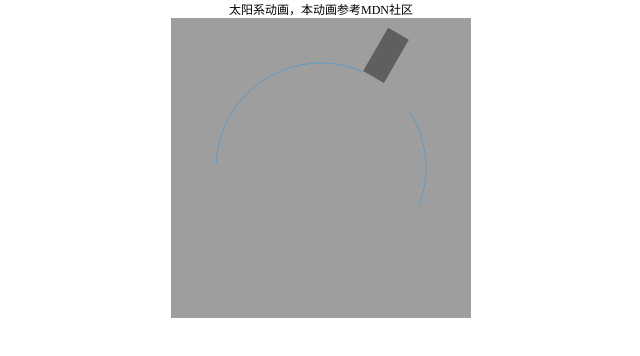
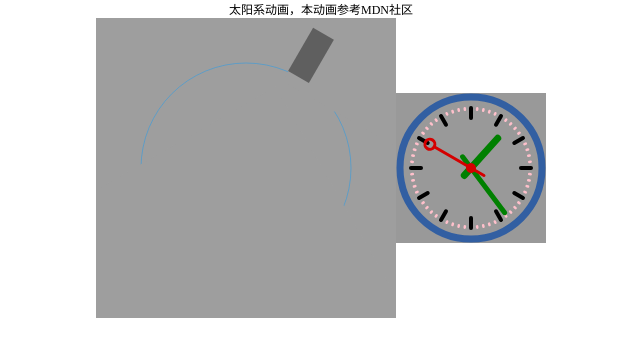
Before and after one commit to fanerge/canvas_solar_system, a plain HTML site: page index.html in a window 1280 px wide. Shown: the whole page, without its empty margins (319-959 px from the left). Drawn offline with Linux system fonts and the light colour scheme.

Commit message:
第一次命令提交代码

```diff
--- a/index.html
+++ b/index.html
@@ -18,12 +18,16 @@
 		justify-content: center;
 		align-items: center;
 	}
+		#canvas1 {
+			background: #999;;
+		}
 	</style>
 </head>
 <body>
 <p class="title">太阳系动画，本动画参考MDN社区</p>
 <div id="container">
 	<canvas id="canvas" width="300" height="300">不支持吗？换换其他浏览器试试呢...</canvas>
+	<canvas id="canvas1" width="150" height="150">不支持吗？换换其他浏览器试试呢...</canvas>
 </div>
 <script src='./js/cube.js'>
 </script>
--- a/js/cube.js
+++ b/js/cube.js
@@ -1,7 +1,115 @@
 window.onload = () => {
+
+  // 初始第一个动画
+  init();
+  // 初始第二动画
+  window.requestAnimationFrame(clock);
+}
+
 var sun = new Image();
 var moon = new Image();
 var earth = new Image();
+function clock(){
+  var now = new Date();
+  var ctx = document.getElementById('canvas1').getContext('2d');
+  ctx.save();
+  ctx.clearRect(0,0,150,150); // 每次清理画布
+  ctx.translate(75,75); // 将canvas远点移动到中心
+  ctx.scale(0.5,0.5); // 缩小canvas
+  ctx.rotate(-Math.PI/2);
+  ctx.strokeStyle = "green";
+  ctx.fillStyle = "white";
+  ctx.lineWidth = 8;
+  ctx.lineCap = "round"; // 端点圆润
+
+  // Hour marks
+  ctx.save();
+  ctx.strokeStyle = "black";
+  // 画出12小时
+  for (var i=0;i<12;i++){
+    ctx.beginPath();
+    ctx.rotate(Math.PI/6);
+    ctx.moveTo(100,0);
+    ctx.lineTo(120,0);
+    ctx.stroke();
+  }
+  ctx.restore();
+
+  // Minute marks
+  ctx.save();
+  // 画出分钟
+  ctx.strokeStyle = "pink";
+  ctx.lineWidth = 5;
+  for (i=0;i<60;i++){
+    if (i%5!=0) {
+      ctx.beginPath();
+      ctx.moveTo(117,0);
+      ctx.lineTo(120,0);
+      ctx.stroke();
+    }
+    ctx.rotate(Math.PI/30);
+  }
+  ctx.restore();
+
+  var sec = now.getSeconds();
+  var min = now.getMinutes();
+  var hr  = now.getHours();
+  hr = hr>=12 ? hr-12 : hr;
+
+  ctx.fillStyle = "black";
+
+  // write Hours
+  ctx.save();
+  ctx.rotate( hr*(Math.PI/6) + (Math.PI/360)*min + (Math.PI/21600)*sec )
+  ctx.lineWidth = 14;
+  ctx.beginPath();
+  ctx.moveTo(-20,0);
+  ctx.lineTo(80,0);
+  ctx.stroke();
+  ctx.restore();
+
+  // write Minutes
+  ctx.save();
+  ctx.rotate( (Math.PI/30)*min + (Math.PI/1800)*sec )
+  ctx.lineWidth = 10;
+  ctx.beginPath();
+  ctx.moveTo(-28,0);
+  ctx.lineTo(112,0);
+  ctx.stroke();
+  ctx.restore();
+
+  // Write seconds
+  ctx.save();
+  ctx.rotate(sec * Math.PI/30);
+  ctx.strokeStyle = "#D40000";
+  ctx.fillStyle = "#D40000";
+  ctx.lineWidth = 6;
+  ctx.beginPath();
+  ctx.moveTo(-30,0);
+  ctx.lineTo(83,0);
+  ctx.stroke();
+  ctx.beginPath();
+  ctx.arc(0,0,10,0,Math.PI*2,true);
+  ctx.fill();
+  ctx.beginPath();
+  ctx.arc(95,0,10,0,Math.PI*2,true);
+  ctx.stroke();
+  ctx.fillStyle = "rgba(0,0,0,0)";
+  ctx.arc(0,0,3,0,Math.PI*2,true);
+  ctx.fill();
+  ctx.restore();
+
+  ctx.beginPath();
+  ctx.lineWidth = 14;
+  ctx.strokeStyle = '#325FA2';
+  ctx.arc(0,0,142,0,Math.PI*2,true);
+  ctx.stroke();
+
+  ctx.restore();
+
+  window.requestAnimationFrame(clock);
+}
+
 function init(){
   sun.src = 'http://p26lefllv.bkt.clouddn.com/Canvas_sun.png';
   moon.src = 'http://p26lefllv.bkt.clouddn.com/Canvas_moon.png';
@@ -44,7 +152,5 @@ function draw() {
   ctx.drawImage(sun,0,0,300,300);
 
   window.requestAnimationFrame(draw);
+
 }
-
-init();
-}
```
